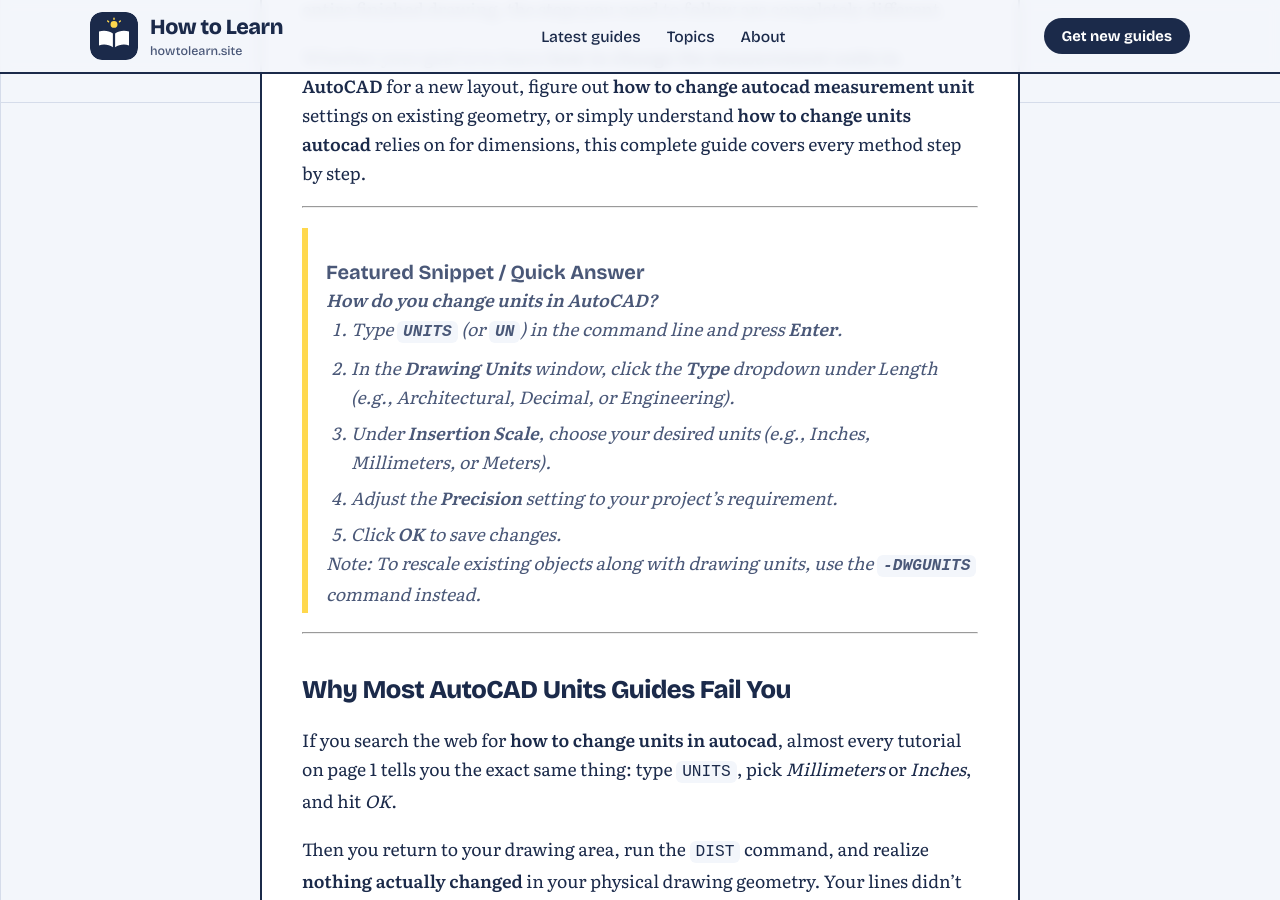
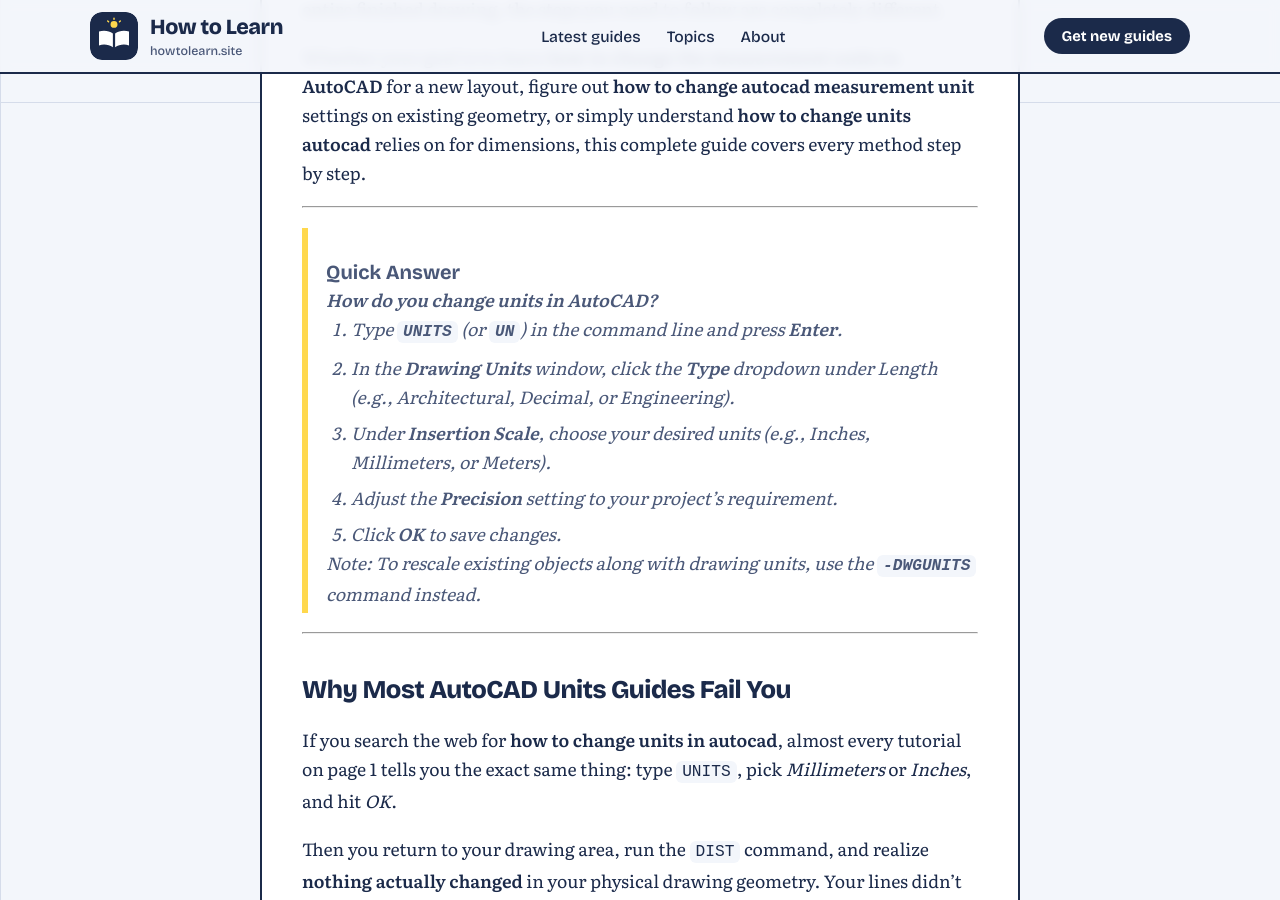
Before and after one commit to mehuls-ER7/mehuls-ER7.github.io, a Jekyll site: the page built from _posts/2026-10-08-autocad-units-guide.md, in a window 1280 px wide and 900 px high, scrolled down 798 px. Built offline with Jekyll 4.4.1, drawn with Linux system fonts in a browser that asks for light colours.

Commit message:
Revise section title for AutoCAD units guide
Updated the section title from 'Featured Snippet / Quick Answer' to 'Quick Answer' for clarity.

```diff
--- a/_posts/2026-10-08-autocad-units-guide.md
+++ b/_posts/2026-10-08-autocad-units-guide.md
@@ -18,7 +18,7 @@
 
 ---
 
-> ### Featured Snippet / Quick Answer
+> ### Quick Answer
 >
 > **How do you change units in AutoCAD?**
 > 1. Type **`UNITS`** (or **`UN`**) in the command line and press **Enter**.
```
